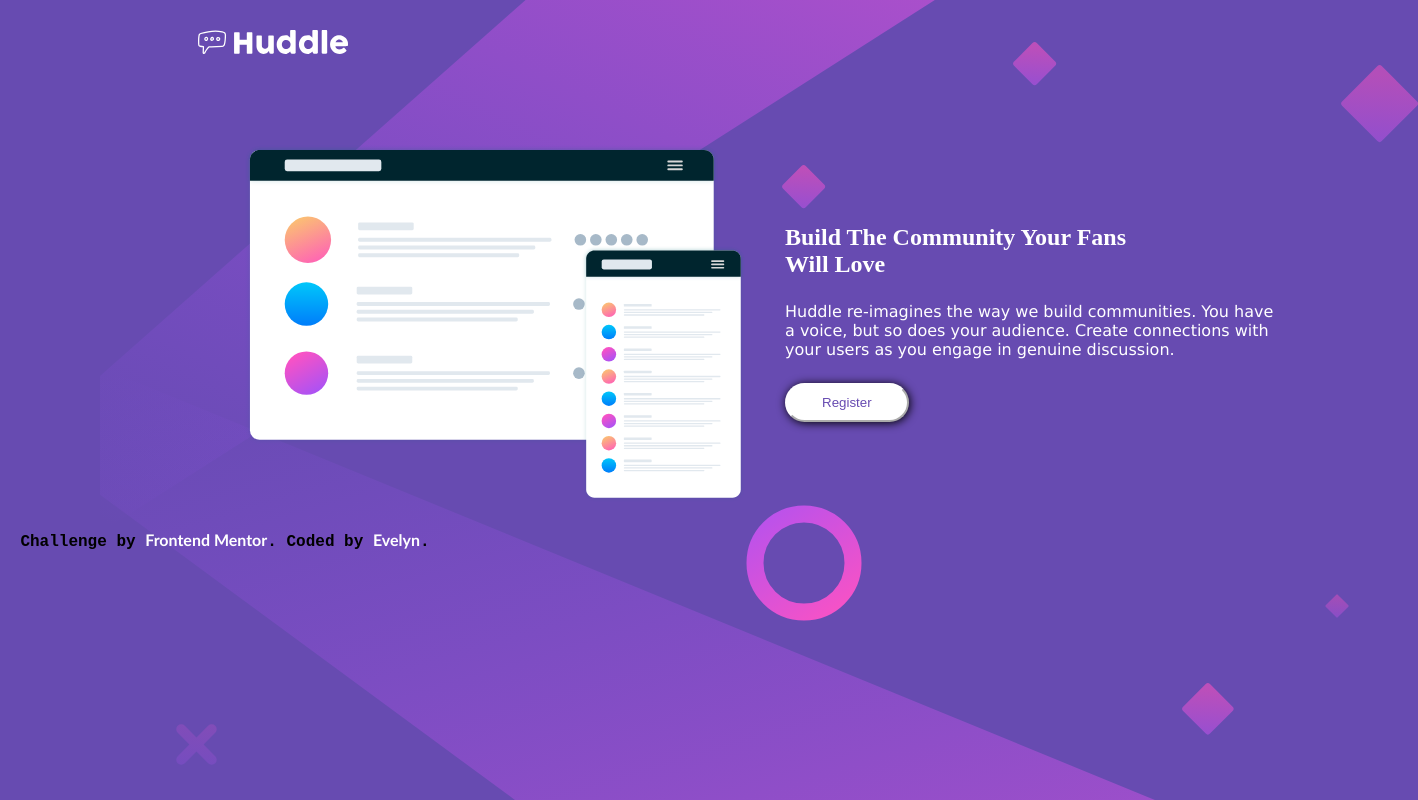
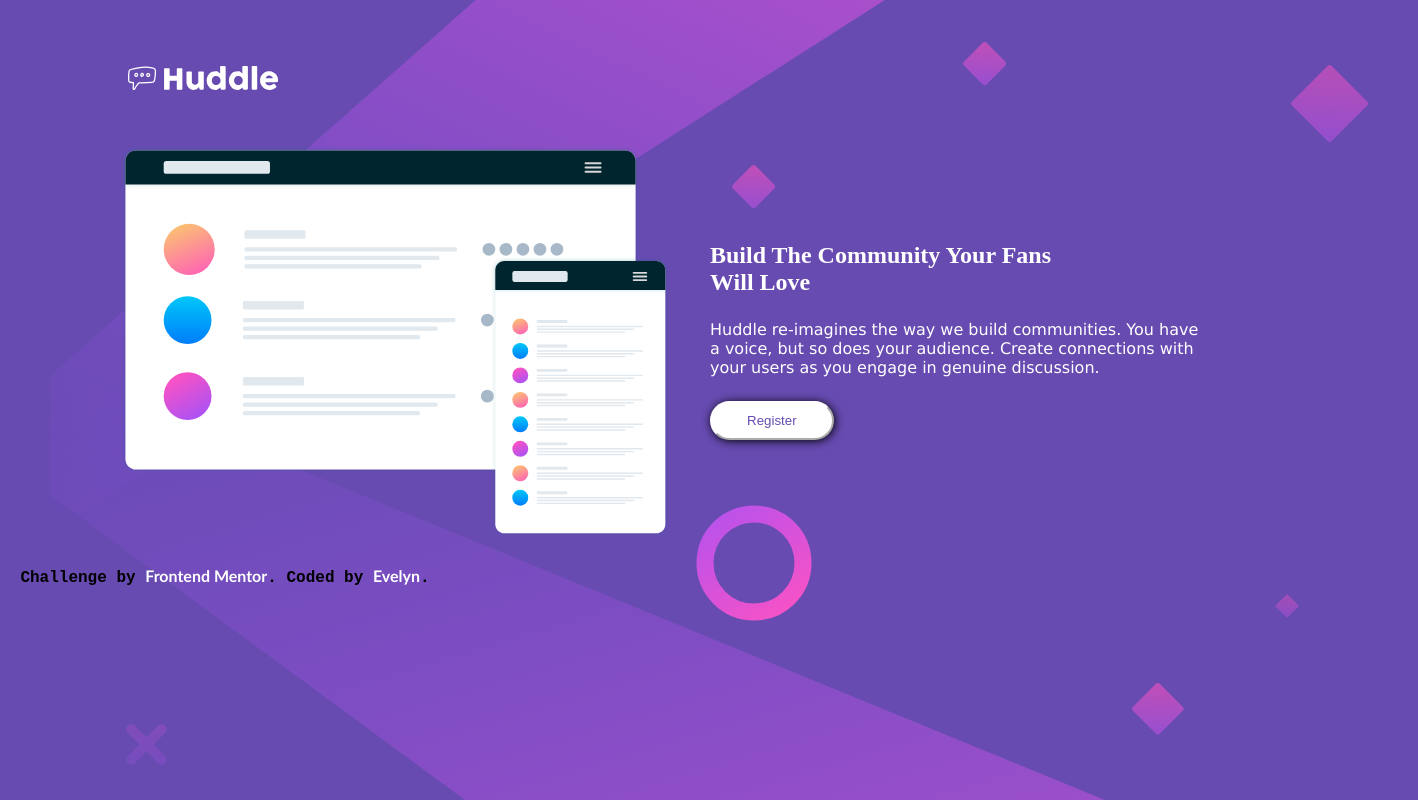
Before and after one commit to Eve22-sys/FrontEndMentor-Challenge, a plain HTML site: page index.html in a window 1280 px wide. Shown: the whole page, 1418 px wide, since content can reach past the window. Drawn offline with Linux system fonts and the light colour scheme.

Commit message:
Aperfeiçoando

```diff
--- a/style.css
+++ b/style.css
@@ -15,13 +15,13 @@ section{
   justify-content: center;
   align-items: center;
   margin-top: 145px;
-  left: 310px;
+  left: 210px;
   gap: 40px;
   z-index: 1;
 }
  #descktop{
     display: flex;
-    width: 500px;
+    width: 550px;
     z-index: 1;
 }
 .container {
@@ -64,13 +64,13 @@ section{
 display: flex;
 position: relative;
 bottom: 480px;
-left: 190px;
+left: 120px;
 height: 40px;
 }
 .fundo img{
     height:100%;
     bottom: 0.1px;
-    left: 100px;
+    left:50px;
     position:absolute;
     display: flex;
     justify-self: center;
```
